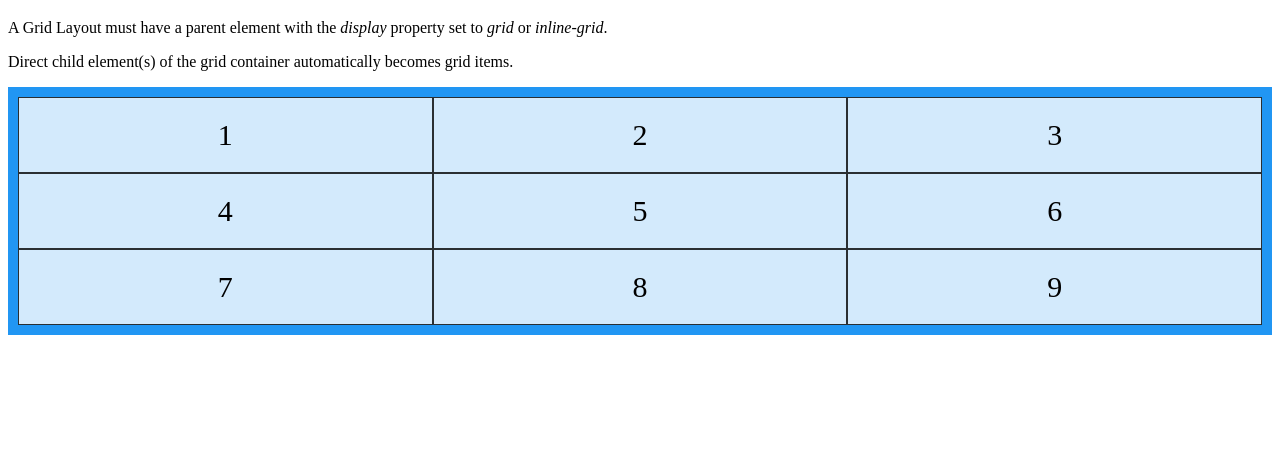
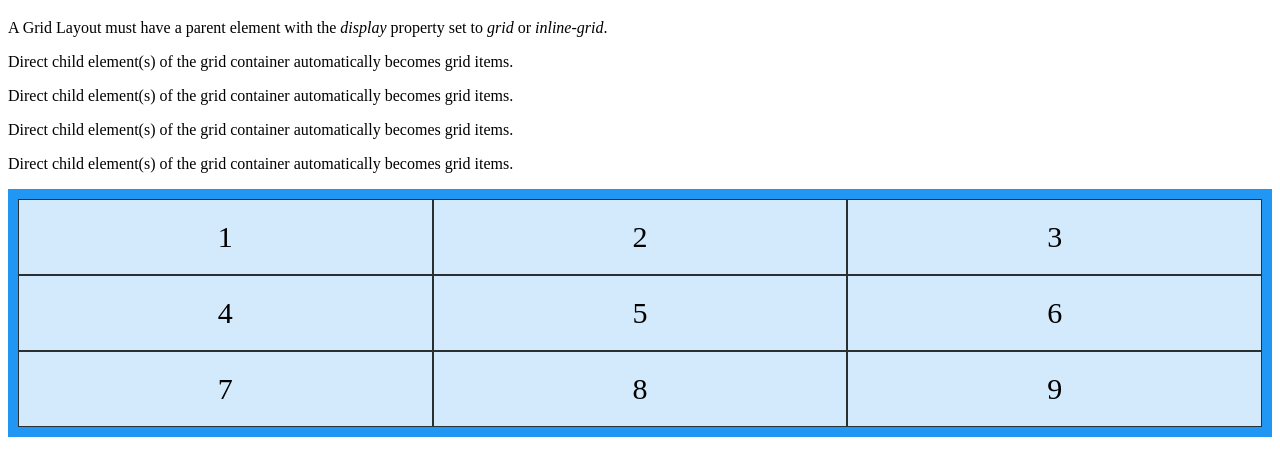
Before and after one commit to naufaldi/mentorship-6, a plain HTML site: page index.html in a window 1280 px wide. Shown: the part 61-536 px from the top of the page. Drawn offline with Linux system fonts and the light colour scheme.

Commit message:
perubahan

```diff
--- a/index.html
+++ b/index.html
@@ -30,6 +30,21 @@
       items.
     </p>
 
+    <p>
+      Direct child element(s) of the grid container automatically becomes grid
+      items.
+    </p>
+
+    <p>
+      Direct child element(s) of the grid container automatically becomes grid
+      items.
+    </p>
+
+    <p>
+      Direct child element(s) of the grid container automatically becomes grid
+      items.
+    </p>
+
     <div class="grid-container">
       <div class="grid-item">1</div>
       <div class="grid-item">2</div>
```
